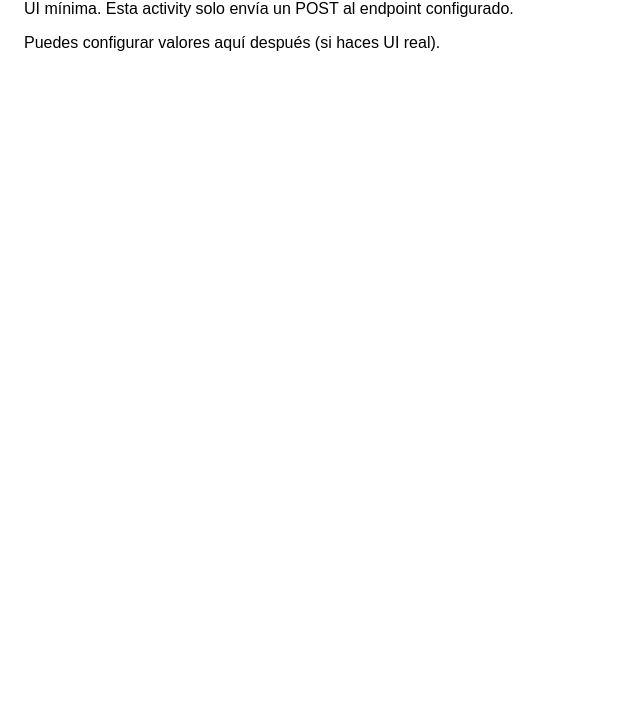
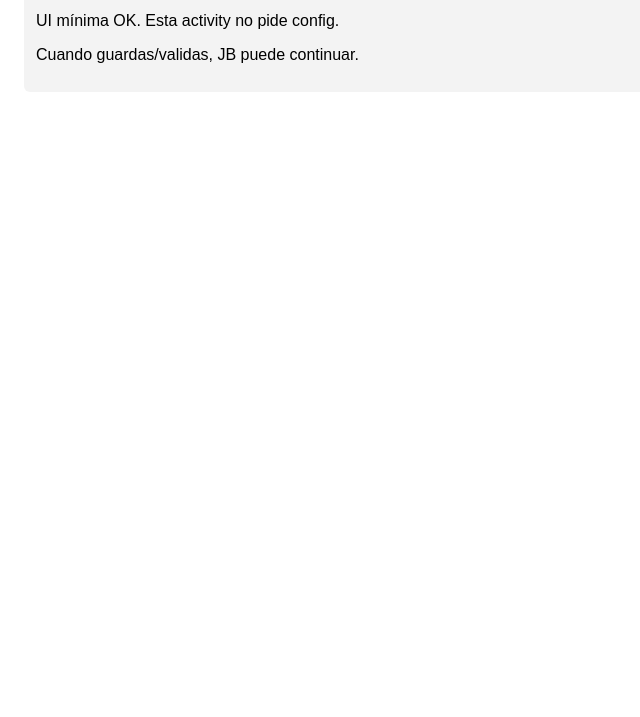
Before and after one commit to arecabal-v/sfmc-pushrelay-activity, a plain HTML site: page index.html in a window 1280 px wide. Shown: the part 83-800 px from the top of the page, without its empty margins (0-640 px from the left). Drawn offline with Linux system fonts and the light colour scheme.

Commit message:
Update Push Relay UI and styling in index.html

```diff
--- a/index.html
+++ b/index.html
@@ -3,19 +3,19 @@
   <head>
     <meta charset="utf-8" />
     <title>Push Relay</title>
+    <script src="https://cdnjs.cloudflare.com/ajax/libs/postmonger/0.0.14/postmonger.js"></script>
+    <script src="./activity.js"></script>
     <style>
       body { font-family: Arial, sans-serif; padding: 16px; }
-      code { background:#f3f3f3; padding:2px 6px; border-radius:4px; }
+      .ok { background:#f3f3f3; padding:12px; border-radius:6px; }
+      code { background:#eee; padding:2px 6px; border-radius:4px; }
     </style>
   </head>
   <body>
-    <h3>Push Relay</h3>
-    <p>UI mínima. Esta activity solo envía un POST al endpoint configurado.</p>
-    <p>Puedes configurar valores aquí después (si haces UI real).</p>
-    <script>
-      // Placeholder: Journey Builder suele cargar esto en iframe.
-      // Si luego haces UI real, aquí usas Postmonger para comunicarte con JB.
-      console.log("Push Relay activity UI loaded");
-    </script>
+    <div class="ok">
+      <h3>Push Relay</h3>
+      <p>UI mínima OK. Esta activity no pide config.</p>
+      <p>Cuando guardas/validas, JB puede continuar.</p>
+    </div>
   </body>
 </html>
```
